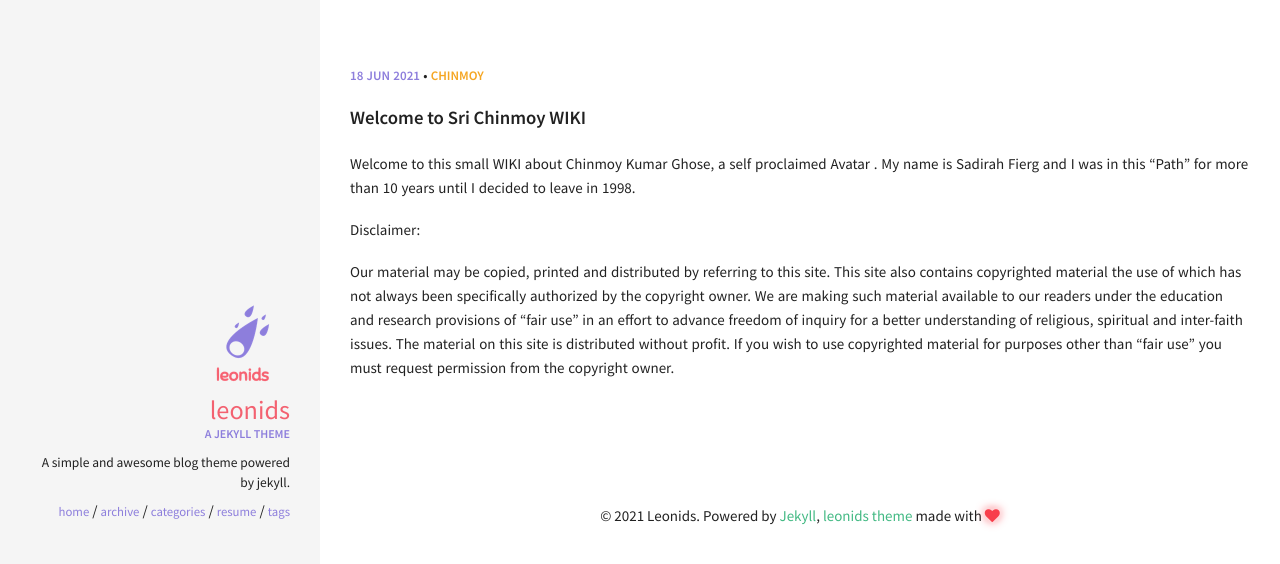
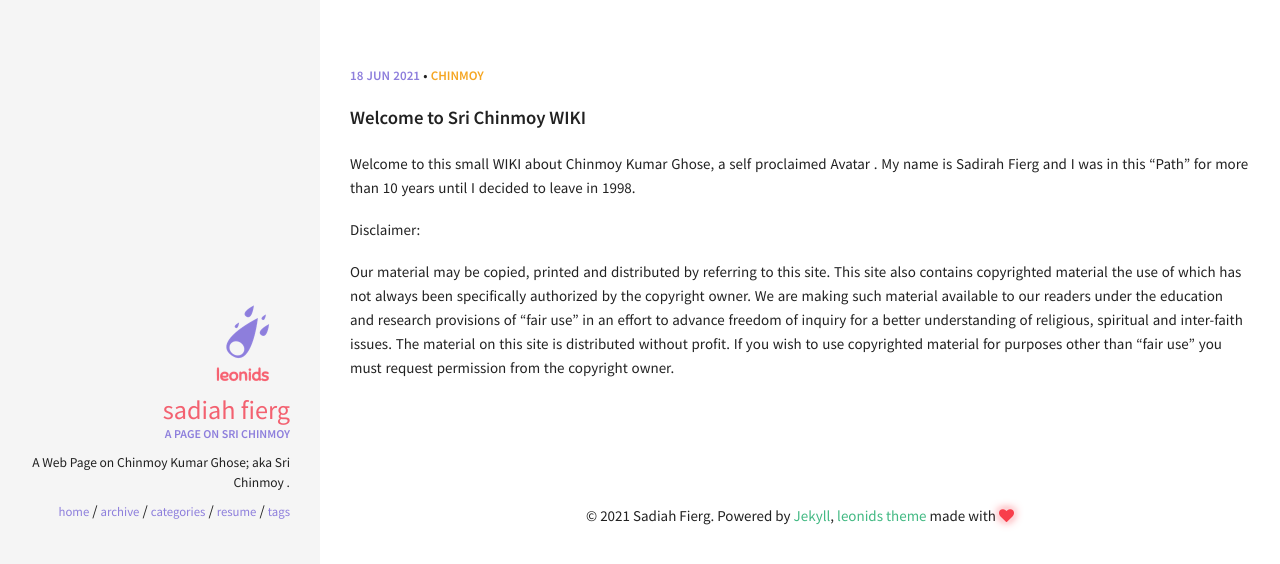
Before and after one commit to srichinmoywiki/srichinmoywiki.github.io, a Jekyll site: the page built from index.html, in a window 1280 px wide. Shown: the top 564 px of the page. Built offline with Jekyll 4.4.1, drawn with Linux system fonts in a browser that asks for light colours.

Commit message:
changed config

```diff
--- a/_config.yml
+++ b/_config.yml
@@ -33,10 +33,10 @@ kramdown:
 ####################################
 #
 owner:
-  name: Leonids
+  name: Sadiah Fierg
   avatar: leonids-logo.png
-  job: "A jekyll theme"
-  bio: "A simple and awesome blog theme powered by jekyll."
+  job: "A Page on Sri Chinmoy"
+  bio: "A Web Page on Chinmoy Kumar Ghose; aka Sri Chinmoy ."
   email:
   disqus-shortname:
   twitter: #username
```
